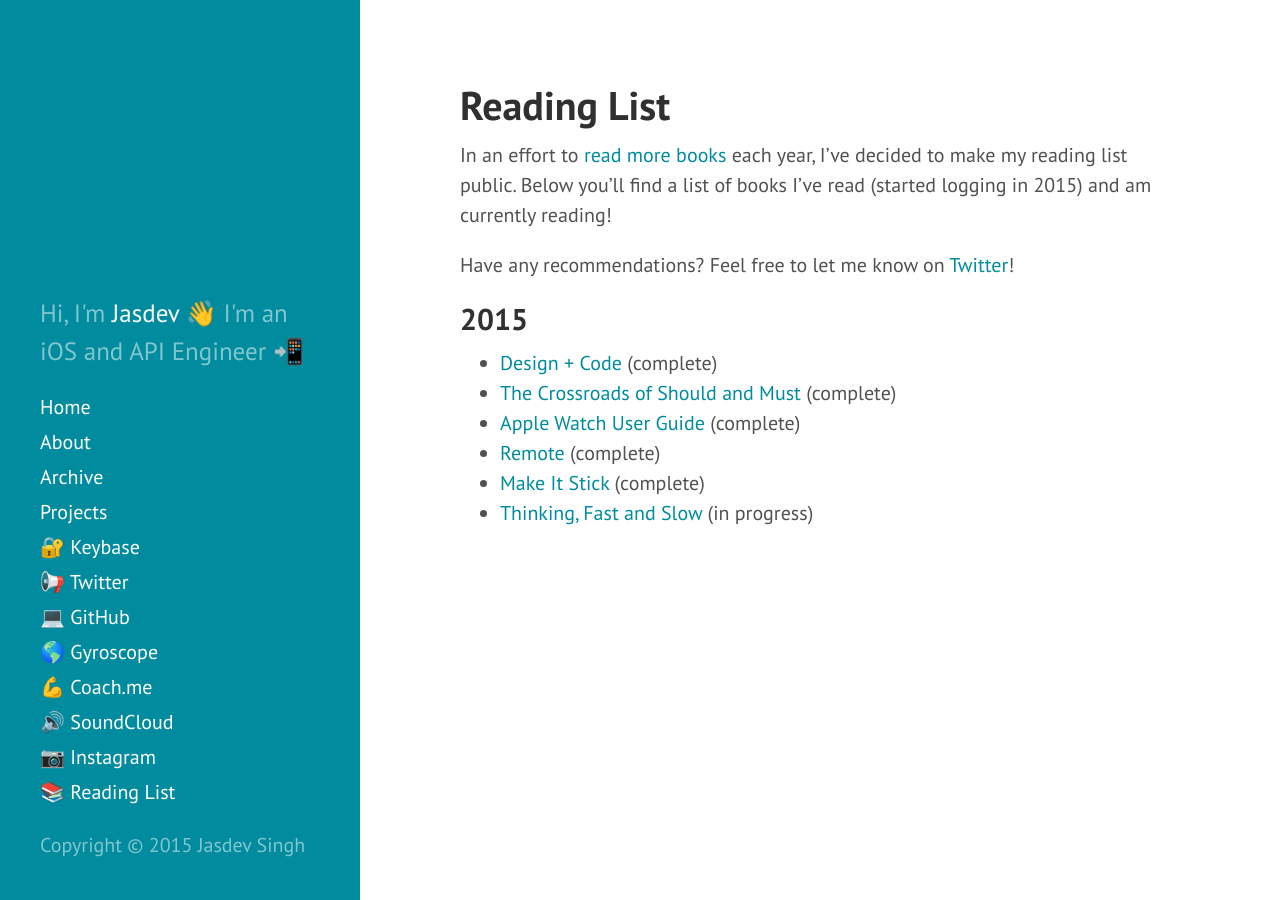
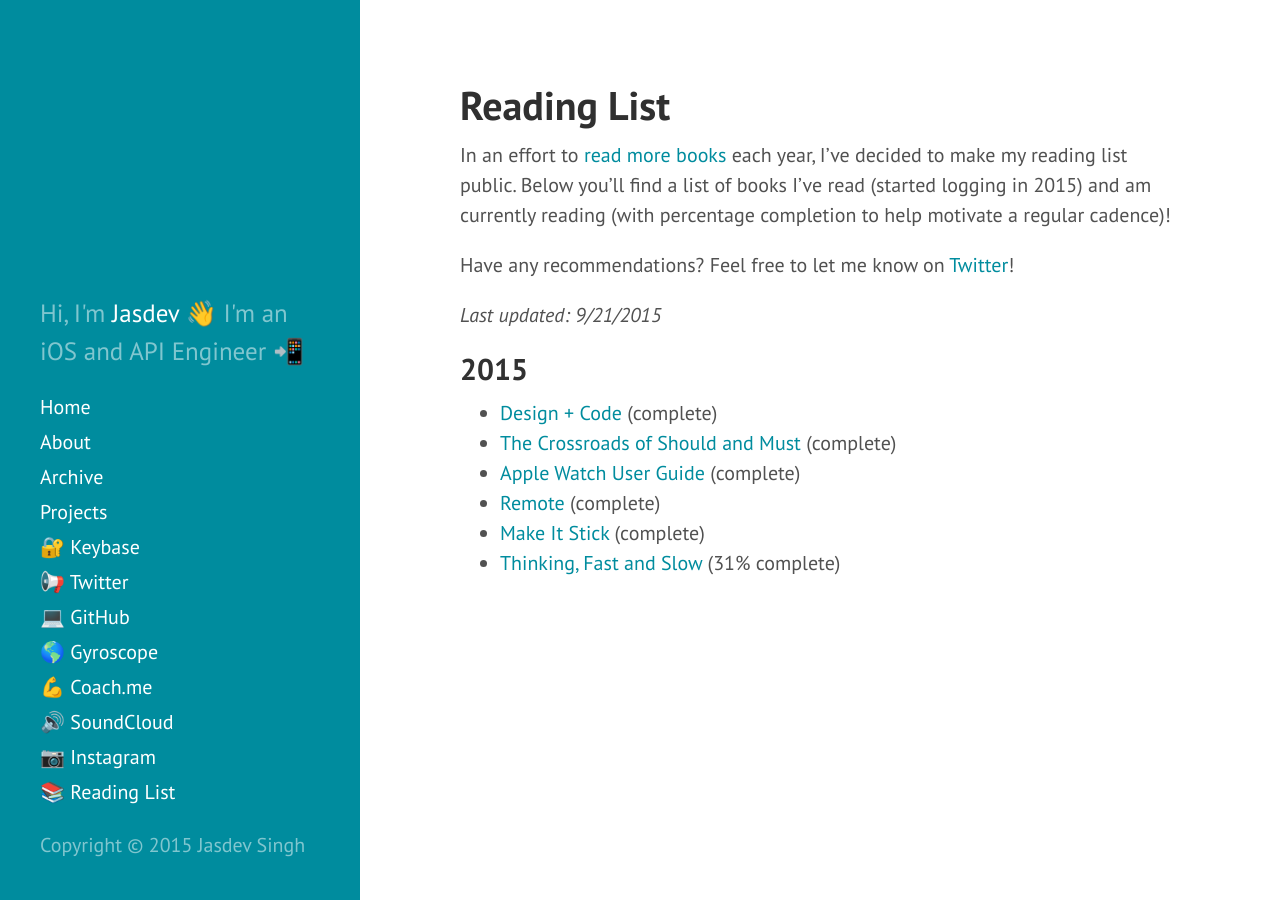
Before and after one commit to rvsrvs/jasdev.github.io, a Jekyll site: the page built from reading-list.md, in a window 1280 px wide. Built offline with Jekyll 4.4.1, drawn with Linux system fonts in a browser that asks for light colours; Markdown is read by kramdown in place of the engine named in the settings.

Commit message:
Adding percentage complete to reading list

```diff
--- a/reading-list.md
+++ b/reading-list.md
@@ -4,9 +4,11 @@
 permalink: /reading-list/
 ---
 
-In an effort to [read more books](https://www.coach.me/plans/904-read) each year, I've decided to make my reading list public. Below you'll find a list of books I've read (started logging in 2015) and am currently reading!
+In an effort to [read more books](https://www.coach.me/plans/904-read) each year, I've decided to make my reading list public. Below you'll find a list of books I've read (started logging in 2015) and am currently reading (with percentage completion to help motivate a regular cadence)!
 
 Have any recommendations? Feel free to let me know on [Twitter](https://twitter.com/jasdev)!
+
+*Last updated: 9/21/2015*
 
 ## 2015
 
@@ -15,4 +17,4 @@
 - [Apple Watch User Guide](https://itunes.apple.com/us/book/apple-watch-user-guide/id985786488?mt=11)  (complete)
 - [Remote](https://itunes.apple.com/us/book/remote/id625981856?mt=11)  (complete)
 - [Make It Stick](https://itunes.apple.com/us/book/make-it-stick/id985224876?mt=11) (complete)
-- [Thinking, Fast and Slow](https://itunes.apple.com/us/book/thinking-fast-and-slow/id443149884?mt=11) (in progress)
+- [Thinking, Fast and Slow](https://itunes.apple.com/us/book/thinking-fast-and-slow/id443149884?mt=11) (31% complete)
```
